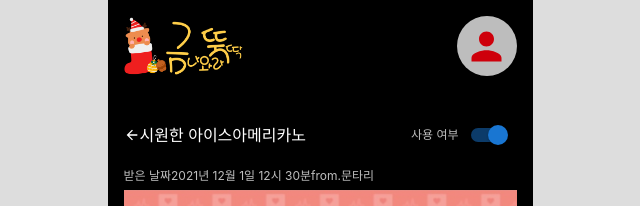
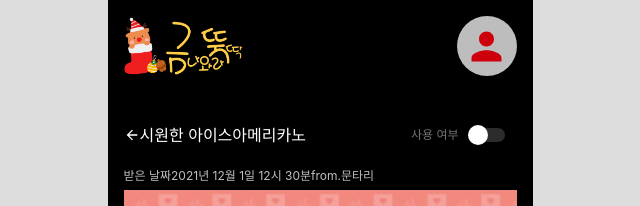
Before and after one commit to prgrms-web-devcourse/Team_DOKEV_GOLDDDUCK_FE, a Next.js app: page /gift/1 in a window 1280 px wide. Shown: the top 206 px of the page, without its empty margins (320-960 px from the left). Built offline with nearby package versions, Linux system fonts and the light colour scheme.

Commit message:
style: Switch 색상 커스텀 및 선물 정보 Text 색상 변경

```diff
--- a/pages/gift/[id].tsx
+++ b/pages/gift/[id].tsx
@@ -6,19 +6,33 @@ import Icon from '@components/Icon'
 import Text from '@components/Text'
 import { DEFAULT_MARGIN } from '@utils/constants/sizes'
 import giftImage from '/src/assets/gift_test.png'
+import { useState } from 'react'
+import Switch from '@mui/material/Switch'
 import { COLORS } from '@utils/constants/colors'
-import Switch from '@mui/material/Switch'
-import { useState } from 'react'
+
+const CustomSwitch = styled(Switch)(() => ({
+  '& .MuiSwitch-switchBase': {},
+  '& .MuiSwitch-switchBase.Mui-checked': {
+    color: 'red',
+  },
+  '& .MuiSwitch-switchBase.Mui-checked + .MuiSwitch-track': {
+    backgroundColor: `${COLORS.RED}`,
+  },
+  '& .MuiSwitch-track': {
+    backgroundColor: `${COLORS.TEXT_GRAY_DARK}`,
+    padding: 0,
+  },
+}))
 
 const MUISwitch = () => {
-  const [checked, setChecked] = useState(true)
+  const [checked, setChecked] = useState(false)
 
   const handleChange = (event: React.ChangeEvent<HTMLInputElement>) => {
     setChecked(event.target.checked)
   }
 
   return (
-    <Switch
+    <CustomSwitch
       checked={checked}
       onChange={handleChange}
       inputProps={{ 'aria-label': 'controlled' }}
@@ -26,7 +40,6 @@ const MUISwitch = () => {
   )
 }
 
-//Header, Icon, Text, text, switch, Text, Text, Text, Image, Button(download)
 const GiftDetailPage = () => {
   return (
     <>
@@ -43,7 +56,7 @@ const GiftDetailPage = () => {
               {'시원한 아이스아메리카노'}
             </Text>
             <StyledSwitch>
-              <Text size={'MICRO'} color={'TEXT_GRAY_LIGHT'}>
+              <Text size={'MICRO'} color={'TEXT_GRAY_DARK'}>
                 {'사용 여부'}
               </Text>
               <MUISwitch />
@@ -53,22 +66,19 @@ const GiftDetailPage = () => {
             <Text size={'MICRO'} color={'TEXT_GRAY_LIGHT'}>
               {'받은 날짜'}
             </Text>
-            <Text size={'MICRO'} color={'TEXT_GRAY_LIGHT'}>
+            <Text
+              size={'MICRO'}
+              color={'TEXT_GRAY_LIGHT'}
+              style={{ fontWeight: 'bold', marginRight: 8 }}>
               {'2021년 12월 1일 12시 30분'}
             </Text>
             <Text
               size={'MICRO'}
               color={'TEXT_GRAY_LIGHT'}
-              style={{ marginLeft: 'auto' }}>
+              style={{ fontWeight: 'bold', marginLeft: 'auto' }}>
               {'from.문타리'}
             </Text>
           </Wrapper>
-          <Image
-            src={giftImage.src}
-            width={'100%'}
-            height={'100%'}
-            style={{ marginBottom: DEFAULT_MARGIN }}
-          />
           <Image
             src={giftImage.src}
             width={'100%'}
```
